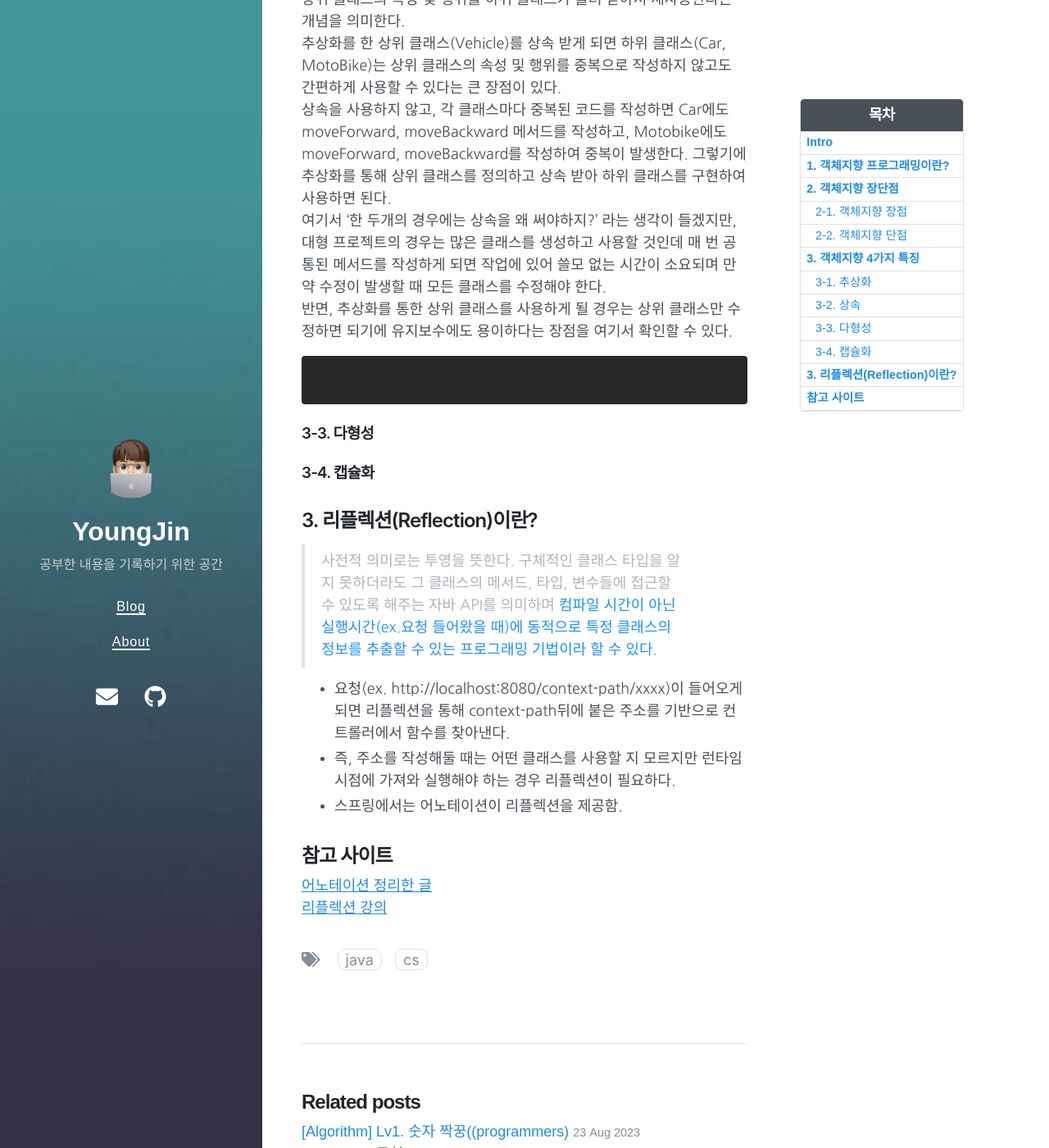
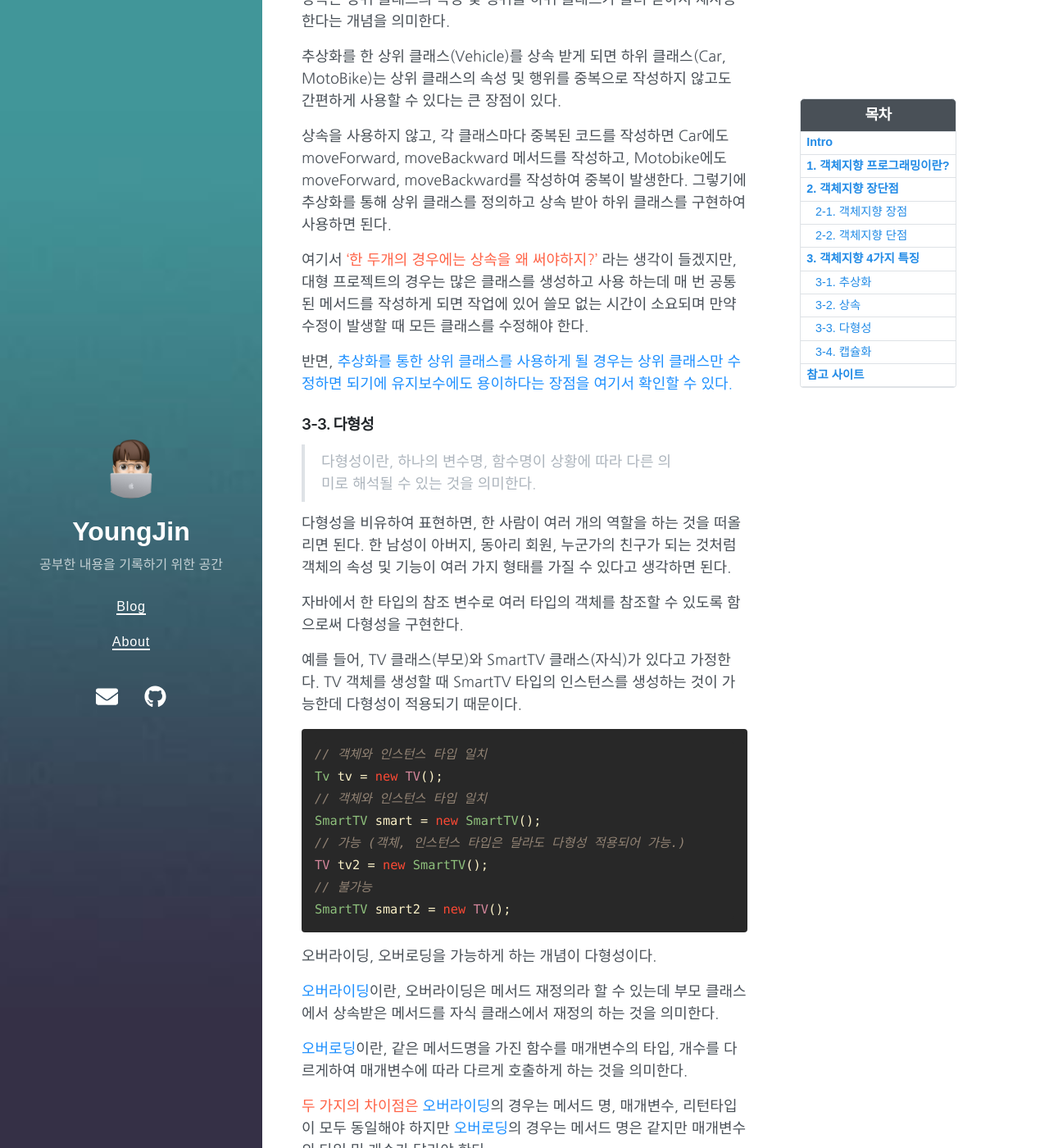
Before and after one commit to parkyoungjiin/parkyoungjiin.github.io, a Jekyll site: the page built from _posts/2023-09-02-객체지향 프로그래밍이란?.md, in a window 1280 px wide and 1400 px high, scrolled down 2165 px. Shown: the whole window at 82% size. Built offline with Jekyll 4.4.1, drawn with Linux system fonts in a browser that asks for light colours; nearby versions of some CDN libraries; some of the changed text lies outside the part shown.

Commit message:
2023-09-02 객체지향 게시물
내용 추가

````diff
--- a/_posts/2023-09-02-객체지향 프로그래밍이란?.md
+++ b/_posts/2023-09-02-객체지향 프로그래밍이란?.md
@@ -24,17 +26,17 @@ toc_label: "객체지향 프로그래밍"
 ## 2. 객체지향 장단점
 
 ### 2-1. 객체지향 장점
-  1. 코드의 재사용을 통해 중복을 최소화한다.
+  1. <span style="color:#1E90FF">코드의 재사용을 통해 중복을 최소화한다.</span>
       - 상속을 통해 중복되는 코드들을 최소화하여 사용할 수 있다.(상속은 별도 설명.)
-  2. 유지보수에 용이하다.
+  2. <span style="color:#1E90FF">유지보수에 용이하다.</span>
        - 컴퓨터 부품을 고장난 부분만 수정하면 되는 것 처럼 객체지향도 다른 객체들 건드리지 않아도 유지보수에 용이하다.
-  3. 대형 프로젝트에 적합하다.
+  3. <span style="color:#1E90FF">대형 프로젝트에 적합하다.</span>
       - 객체 단위로 개발할 수 있기에 대형 프로젝트에서 업무 분담하여 개발하기 용이하다.
 
 ### 2-2. 객체지향 단점
-  1. 처리속도가 상대적으로 느리다.
-  2. 객체가 많으면 용량이 커진다.
-  3. 설계 시 많은 시간, 노력이 필요하다.
+  1. <span style="color:#1E90FF">처리속도가 상대적으로 느리다.
+  2. <span style="color:#1E90FF">객체가 많으면 용량이 커진다.
+  3. <span style="color:#1E90FF">설계 시 많은 시간, 노력이 필요하다.
 
 
 ## 3. 객체지향 4가지 특징
@@ -62,29 +64,68 @@ public interface Vehicle {
 ### 3-2. 상속
 > 상속이란, 기존 클래스를 재활용하여 새로운 클래스를 작성하는 것을 의미한다.
 
-상위 클래스의 속성 및 행위를 하위 클래스가 물려 받아서 재사용한다는 개념을 의미한다.<br>
+상속은 상위 클래스의 속성 및 행위를 하위 클래스가 물려 받아서 재사용한다는 개념을 의미한다.<br>
+
 추상화를 한 상위 클래스(Vehicle)를 상속 받게 되면 하위 클래스(Car, MotoBike)는 상위 클래스의 속성 및 행위를 중복으로 작성하지 않고도 간편하게 사용할 수 있다는 큰 장점이 있다.<br>
+
 상속을 사용하지 않고, 각 클래스마다 중복된 코드를 작성하면 Car에도 moveForward, moveBackward 메서드를 작성하고, Motobike에도 moveForward, moveBackward를 작성하여 중복이 발생한다. 그렇기에 추상화를 통해 상위 클래스를 정의하고 상속 받아 하위 클래스를 구현하여 사용하면 된다.<br>
-여기서 '한 두개의 경우에는 상속을 왜 써야하지?' 라는 생각이 들겠지만, 대형 프로젝트의 경우는 많은 클래스를 생성하고 사용할 것인데 매 번 공통된 메서드를 작성하게 되면 작업에 있어 쓸모 없는 시간이 소요되며 만약 수정이 발생할 때 모든 클래스를 수정해야 한다.<br>
-반면, 추상화를 통한 상위 클래스를 사용하게 될 경우는 상위 클래스만 수정하면 되기에 유지보수에도 용이하다는 장점을 여기서 확인할 수 있다.
+
+여기서 <span style ="color:#FF6347">'한 두개의 경우에는 상속을 왜 써야하지?'</span> 라는 생각이 들겠지만, 대형 프로젝트의 경우는 많은 클래스를 생성하고 사용 하는데 매 번 공통된 메서드를 작성하게 되면 작업에 있어 쓸모 없는 시간이 소요되며 만약 수정이 발생할 때 모든 클래스를 수정해야 한다.<br>
+
+반면, <span style="color:#1E90FF">추상화를 통한 상위 클래스를 사용하게 될 경우는 상위 클래스만 수정하면 되기에 유지보수에도 용이하다는 장점을 여기서 확인할 수 있다.</span>
 
 
+### 3-3. 다형성
+> 다형성이란, 하나의 변수명, 함수명이 상황에 따라 다른 의미로 해석될 수 있는 것을 의미한다.
+
+다형성을 비유하여 표현하면, 한 사람이 여러 개의 역할을 하는 것을 떠올리면 된다. 한 남성이 아버지, 동아리 회원, 누군가의 친구가 되는 것처럼 객체의 속성 및 기능이 여러 가지 형태를 가질 수 있다고 생각하면 된다.<br>
+
+자바에서 한 타입의 참조 변수로 여러 타입의 객체를 참조할 수 있도록 함으로써 다형성을 구현한다.<br>
+
+예를 들어, TV 클래스(부모)와 SmartTV 클래스(자식)가 있다고 가정한다. TV 객체를 생성할 때 SmartTV 타입의 인스턴스를 생성하는 것이 가능한데 다형성이 적용되기 때문이다.<br>
 ```java
+// 객체와 인스턴스 타입 일치
+Tv tv = new TV();
+// 객체와 인스턴스 타입 일치
+SmartTV smart = new SmartTV();
+// 가능 (객체, 인스턴스 타입은 달라도 다형성 적용되어 가능.)
+TV tv2 = new SmartTV();
+// 불가능
+SmartTV smart2 = new TV();
+```
+오버라이딩, 오버로딩을 가능하게 하는 개념이 다형성이다.
 
-```
+<span style="color:#1E90FF">오버라이딩</span>이란, 오버라이딩은 메서드 재정의라 할 수 있는데 부모 클래스에서 상속받은 메서드를 자식 클래스에서 재정의 하는 것을 의미한다.<br>
 
-### 3-3. 다형성
+<span style="color:#1E90FF">오버로딩</span>이란, 같은 메서드명을 가진 함수를 매개변수의 타입, 개수를 다르게하여 매개변수에 따라 다르게 호출하게 하는 것을 의미한다.<br>
+
+<span style ="color:#FF6347">두 가지의 차이점은</span> <span style="color:#1E90FF">오버라이딩</span>의 경우는 메서드 명, 매개변수, 리턴타입이 모두 동일해야 하지만 <span style="color:#1E90FF">오버로딩</span>의 경우는 메서드 명은 같지만 매개변수의 타입 및 개수가 달라야 한다.
+
+
 ### 3-4. 캡슐화
+> 캡슐화란, 클래스의 속성과 기능들을 하나의 캡슐로 만들어 데이터를 외부로부터 보호하는 것을 말한다.
+
+<span style ="color:#FF6347">캡슐화를 하는 이유로는 데이터 은닉, 데이터 보호 2가지가 있다.<br>
+
+외부에서 클래스에 직접 접근할 수 있게 되면 클래스 파일이 변경될 수 있고 외부로 노출 될 위험이 있기 때문에 캡슐화를 한다.<br>
+
+자바에서 캡슐화를 구현하는 방법으로 2가지가 있다.<br>
+
+<span style="color:#1E90FF">첫 번째는 접근제어자다.</span> 외부에서 접근할 필요 없는 경우 private 를 두어 접근을 제한한다.<br>
+
+<span style="color:#1E90FF">두 번째로는 getter/setter가 있다.</span> 메서드를 getter, setter를 통해 접근하도록 설정하여 응집도를 높이고 낮은 결합도를 유지하게 한다.<br>
+
+대부분 멤버변수를 private로 선언하고, 메서드를 getter, setter를 사용하여 외부에서 멤버변수에 접근할 때 getter, setter를 사용하게 한다.
 
 
 
-## 3. 리플렉션(Reflection)이란?
-> 사전적 의미로는 투영을 뜻한다. 구체적인 클래스 타입을 알지 못하더라도 그 클래스의 메서드, 타입, 변수들에 접근할 수 있도록 해주는 자바 API를 의미하며 <span style="color:#1E90FF">컴파일 시간이 아닌 실행시간(ex.요청 들어왔을 때)에 동적으로 특정 클래스의 정보를 추출할 수 있는 프로그래밍 기법이라 할 수 있다.<span>
 
-- 요청(ex. http://localhost:8080/context-path/xxxx)이 들어오게 되면 리플렉션을 통해 context-path뒤에 붙은 주소를 기반으로 컨트롤러에서 함수를 찾아낸다.
-- 즉, 주소를 작성해둘 때는 어떤 클래스를 사용할 지 모르지만 런타임 시점에 가져와 실행해야 하는 경우 리플렉션이 필요하다.
-- 스프링에서는 어노테이션이 리플렉션을 제공함.
+
+
+
+
+
 
 ## 참고 사이트
-[어노테이션 정리한 글](https://melonicedlatte.com/2021/07/18/182600.html#modelattribute)<br>
-[리플렉션 강의](https://www.youtube.com/watch?v=AyQwvxRJ0q0)
+[객체지향 프로그래밍 참고 게시물1](https://www.codestates.com/blog/content/%EA%B0%9D%EC%B2%B4-%EC%A7%80%ED%96%A5-%ED%94%84%EB%A1%9C%EA%B7%B8%EB%9E%98%EB%B0%8D-%ED%8A%B9%EC%A7%95)<br>
+[객체지향 프로그래밍 참고 게시물2](https://jeong-pro.tistory.com/95)
````
Also changed, not shown: other parts of _posts/2023-09-02-객체지향 프로그래밍이란?.md (+2 -0 lines).
